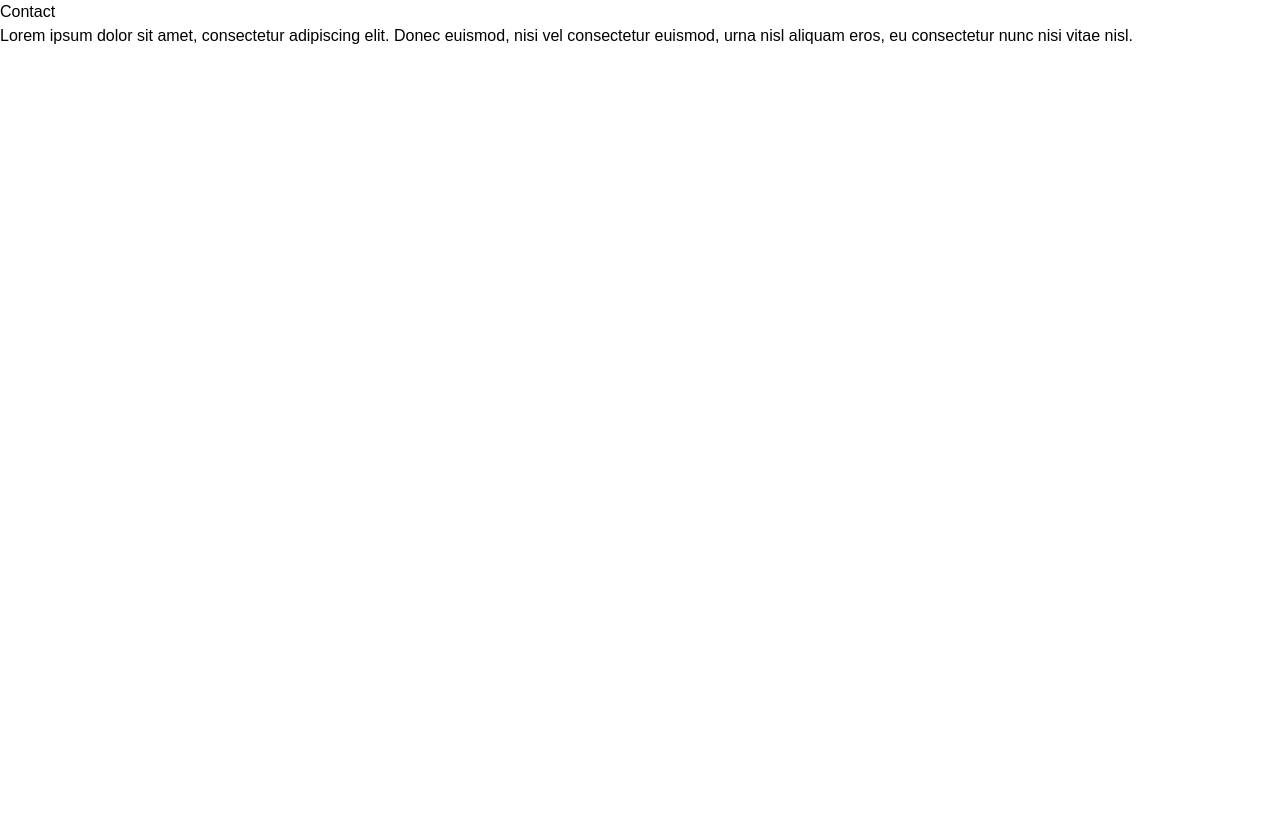
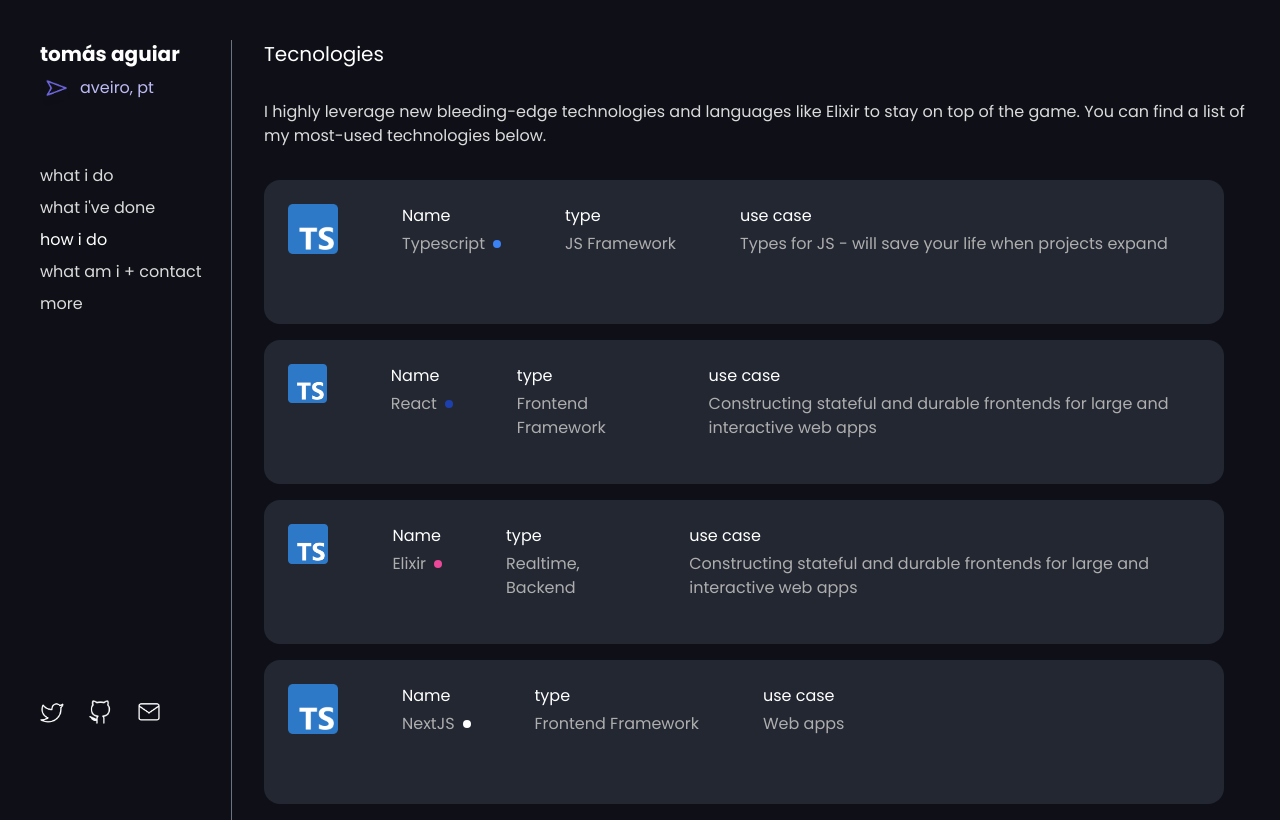
Before and after one commit to aguiarhcode/portfolio, a Next.js app: page /tech in a window 1280 px wide. Built offline with nearby package versions, Linux system fonts and the light colour scheme.

Commit message:
Create Tech Page

```diff
--- a/pages/tech.js
+++ b/pages/tech.js
@@ -1,14 +1,181 @@
+import Head from 'next/head'
+
 export default function tech() {
+  return (
+    <div className=" bg-bgBlue pl-10 2xl:pl-20 pt-10 2xl:pt-20 h-full ">
+      <Head>
+        <title>Tom Dev</title>
+        <meta name="description" content="Tomás Aguiar's Portfolio" />
+        <link href="https://fonts.googleapis.com/css2?family=Poppins:wght@200;300;400;600;700&display=swap" rel="stylesheet" />
+        <link rel="icon" href="/favicon.ico" />
+      </Head>
 
-  return (
-    <div className="contact">
-      <h1>Contact</h1>
-      <p>
-        Lorem ipsum dolor sit amet, consectetur adipiscing elit.
-        Donec euismod, nisi vel consectetur euismod,
-        urna nisl aliquam eros, eu consectetur nunc nisi
-        vitae nisl.
-      </p>
-    </div>
+      <div className="">
+        <div className="flex flex-row ">
+          <div>
+            <div className="w-48 2xl:w-96 h-full border-r-1 border-gray-500 ">
+              <p className="text-white font-bold text-xl mb-2">tomás aguiar</p>
+              <div className="flex flex-row space-x-2" >
+                <img className="w-8 h-8" src='/loc.png'></img>
+                <p className="text-textColor-dark mb-16">
+                  aveiro, pt
+                </p>
+              </div>
+
+              <ul>
+                <li className="mb-2"><a className="text-textColor-light hover:text-textColor transition duration-200 ease-in-out cursor-pointer font-custom"> what i do</a></li>
+                <li className="mb-2"><a className="text-textColor-light hover:text-textColor transition duration-200 ease-in-out cursor-pointer font-custom" href='./portfolio'> what i've done</a></li>
+                <li className="mb-2"><a className="text-textColor font-custom" href='./tech'> how i do</a></li>
+                <li className="mb-2"><a className="text-textColor-light hover:text-textColor transition duration-200 ease-in-out cursor-pointer font-custom " href='./contact'> what am i + contact </a></li>
+                <li className="mb-2"><a className="text-textColor-light hover:text-textColor transition duration-200 ease-in-out cursor-pointer font-custom"> more</a></li>
+              </ul>
+
+              <div className="flex flex-row space-x-6 mt-96">
+                <a className="w-6 h-6" href="https://twitter.com"><img src="/twitter.png" width={72} height={16}/></a>
+                <a className="w-6 h-6" href="https://github.com/aguiarhcode"><img src="/github.png"/></a>
+                <a className="w-6 h-6" href="mailto:aguiarhcode@gmail.com"><img src="/email.png" width={72} height={16}/></a>
+              </div>
+            </div>
+          </div>
+
+          <div className="mr-8 2xl:mr-16 pl-8 2xl:pl-16">
+
+            <div>
+              <p className="text-white font-medium text-xl mb-8 ">Tecnologies</p>
+              <p className="text-textColor-light mb-8 font-custom">
+                I highly leverage new bleeding-edge technologies and languages like Elixir to stay on top of the game. You can find a list of my most-used technologies below.
+              </p>
+            </div>
+
+          <div className="flex flex-col">
+                  <div className="2xl:w-800 w-100 2xl:h-40 h-36 mr-6 bg-card rounded-2xl mb-4 hover:bg-gray-700 transition duration-700 ease-in-out">
+                    <div className="flex flex-row space-x-16 m-6">
+                      <div>
+                        <div>
+                          <img src="/typescript.png" width={50} height={50} />
+                        </div>
+                      </div>
+                      <div>
+                        <div>
+                          <p className="text-textColor mb-1">Name</p>
+                          <div className="flex flex-row items-center">
+                            <p className="text-textColor-gray">Typescript</p>
+                            <div className="w-2 h-2 bg-blue-500 rounded-full ml-2"/>
+                          </div>
+                        </div>
+                      </div>
+                      <div>
+                        <div>
+                          <p className="text-textColor mb-1">type</p>
+                          <p className="text-textColor-gray">JS Framework</p>
+                        </div>
+                      </div>
+                      <div>
+                        <div>
+                            <p className="text-textColor mb-1">use case</p>
+                            <p className="text-textColor-gray">Types for JS - will save your life when projects expand</p>
+                          </div>
+                        </div>
+                    </div>
+                  </div>
+
+
+                <div className="2xl:w-800 w-100 2xl:h-40 h-36 mr-6 bg-card rounded-2xl mb-4 hover:bg-gray-700 transition duration-700 ease-in-out">
+                    <div className="flex flex-row space-x-16 m-6">
+                      <div>
+                        <div>
+                          <img src="/typescript.png" width={50} height={50} />
+                        </div>
+                      </div>
+                      <div>
+                        <div>
+                          <p className="text-textColor mb-1">Name</p>
+                          <div className="flex flex-row items-center">
+                            <p className="text-textColor-gray">React</p>
+                            <div className="w-2 h-2 bg-blue-800 rounded-full ml-2"/>
+                          </div>
+                        </div>
+                      </div>
+                      <div>
+                        <div>
+                          <p className="text-textColor mb-1">type</p>
+                          <p className="text-textColor-gray">Frontend Framework</p>
+                        </div>
+                      </div>
+                      <div>
+                        <div>
+                            <p className="text-textColor mb-1">use case</p>
+                            <p className="text-textColor-gray">Constructing stateful and durable frontends for large and interactive web apps</p>
+                          </div>
+                        </div>
+                    </div>
+                  </div>
+
+                <div className="2xl:w-800 w-100 2xl:h-40 h-36 mr-6 bg-card rounded-2xl mb-4 hover:bg-gray-700 transition duration-700 ease-in-out">
+                    <div className="flex flex-row space-x-16 m-6">
+                      <div>
+                        <div>
+                          <img src="/typescript.png" width={50} height={50} />
+                        </div>
+                      </div>
+                      <div>
+                        <div>
+                          <p className="text-textColor mb-1">Name</p>
+                          <div className="flex flex-row items-center">
+                            <p className="text-textColor-gray">Elixir</p>
+                            <div className="w-2 h-2 bg-pink-500 rounded-full ml-2"/>
+                          </div>
+                        </div>
+                      </div>
+                      <div>
+                        <div>
+                          <p className="text-textColor mb-1">type</p>
+                          <p className="text-textColor-gray">Realtime, Backend</p>
+                        </div>
+                      </div>
+                      <div>
+                        <div>
+                            <p className="text-textColor mb-1">use case</p>
+                            <p className="text-textColor-gray">Constructing stateful and durable frontends for large and interactive web apps</p>
+                          </div>
+                        </div>
+                    </div>
+                  </div>
+
+                <div className="2xl:w-800 w-100 2xl:h-40 h-36 mr-6 bg-card rounded-2xl mb-4 hover:bg-gray-700 transition duration-700 ease-in-out">
+                    <div className="flex flex-row space-x-16 m-6">
+                      <div>
+                        <div>
+                          <img src="/typescript.png" width={50} height={50} />
+                        </div>
+                      </div>
+                      <div>
+                        <div>
+                          <p className="text-textColor mb-1">Name</p>
+                          <div className="flex flex-row items-center">
+                            <p className="text-textColor-gray">NextJS</p>
+                            <div className="w-2 h-2 bg-white rounded-full ml-2"/>
+                          </div>
+                        </div>
+                      </div>
+                      <div>
+                        <div>
+                          <p className="text-textColor mb-1">type</p>
+                          <p className="text-textColor-gray">Frontend Framework</p>
+                        </div>
+                      </div>
+                      <div>
+                        <div>
+                            <p className="text-textColor mb-1">use case</p>
+                            <p className="text-textColor-gray">Web apps</p>
+                          </div>
+                        </div>
+                    </div>
+                  </div>
+                </div>
+                </div>
+              </div>
+            </div>
+            </div>
   );
 }
```
